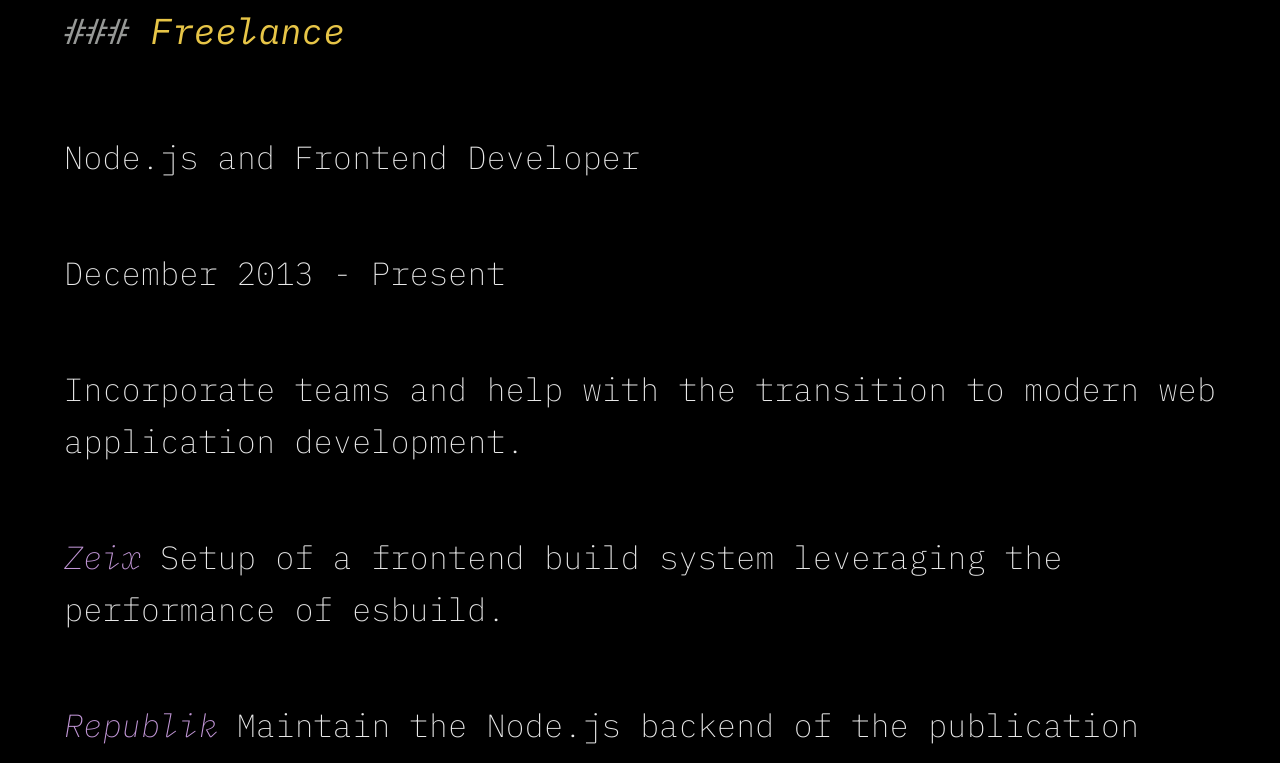
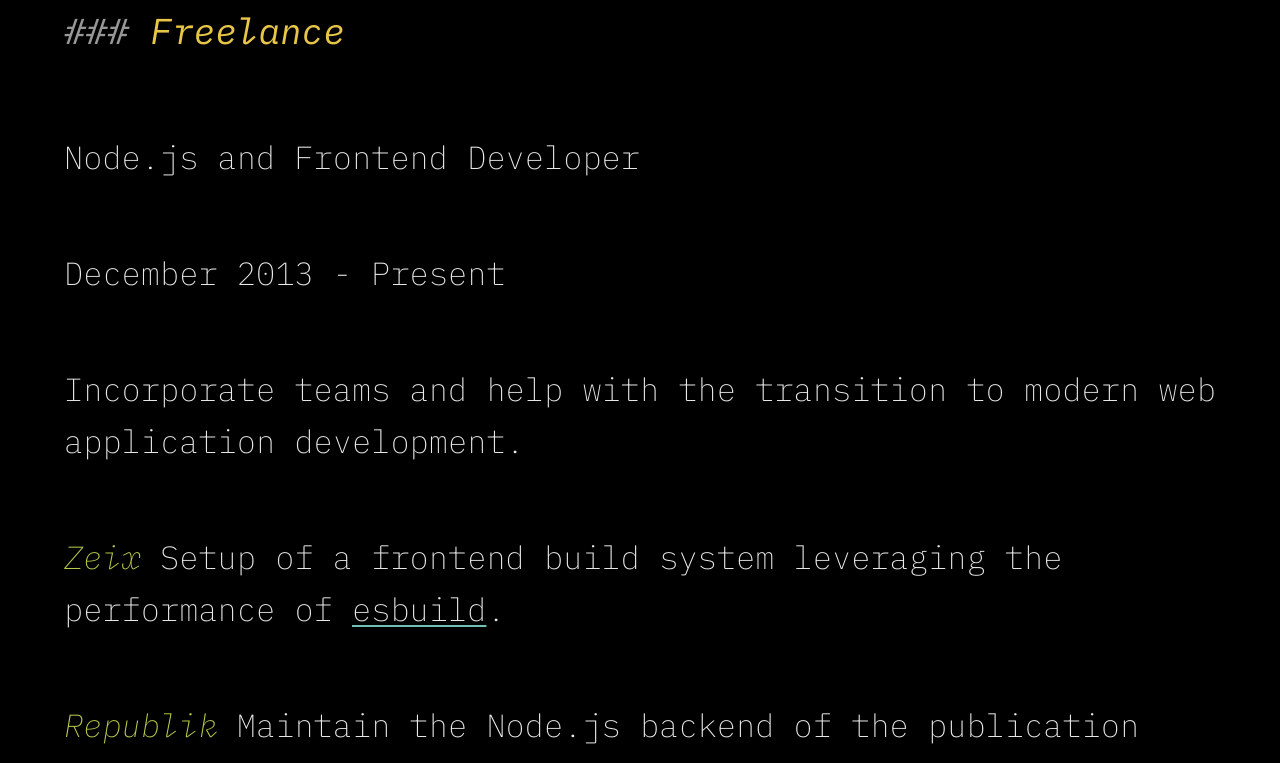
Before and after one commit to caillou/caillou.ch, a Next.js app: page / in a window 1280 px wide. Shown: the part 3182-3945 px from the top of the page. Built offline with nearby package versions, Linux system fonts and the light colour scheme.

Commit message:
Style links

```diff
--- a/styles/globals.css
+++ b/styles/globals.css
@@ -104,6 +104,20 @@
   }
 
   em {
-    @apply text-purple;
+    @apply text-green;
+  }
+
+  a {
+    @apply underline;
+    @apply focus:text-aqua;
+    @apply hover:text-aqua;
+    @apply transition-all duration-300;
+    text-decoration-color: #70c0b1;
+    text-decoration-thickness: 0.0625em;
+    text-underline-offset: 0.125em;
+  }
+  a:hover,
+  a:focus {
+    text-decoration-color: transparent;
   }
 }
```
